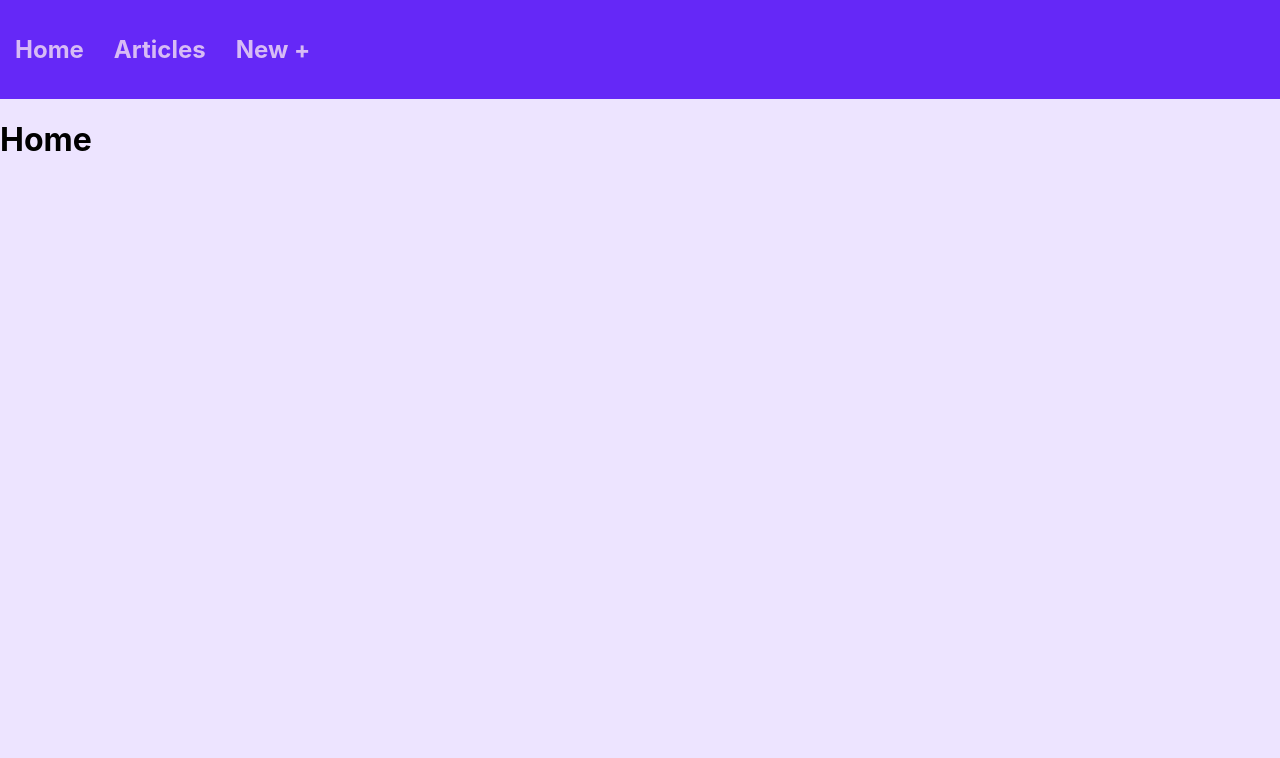
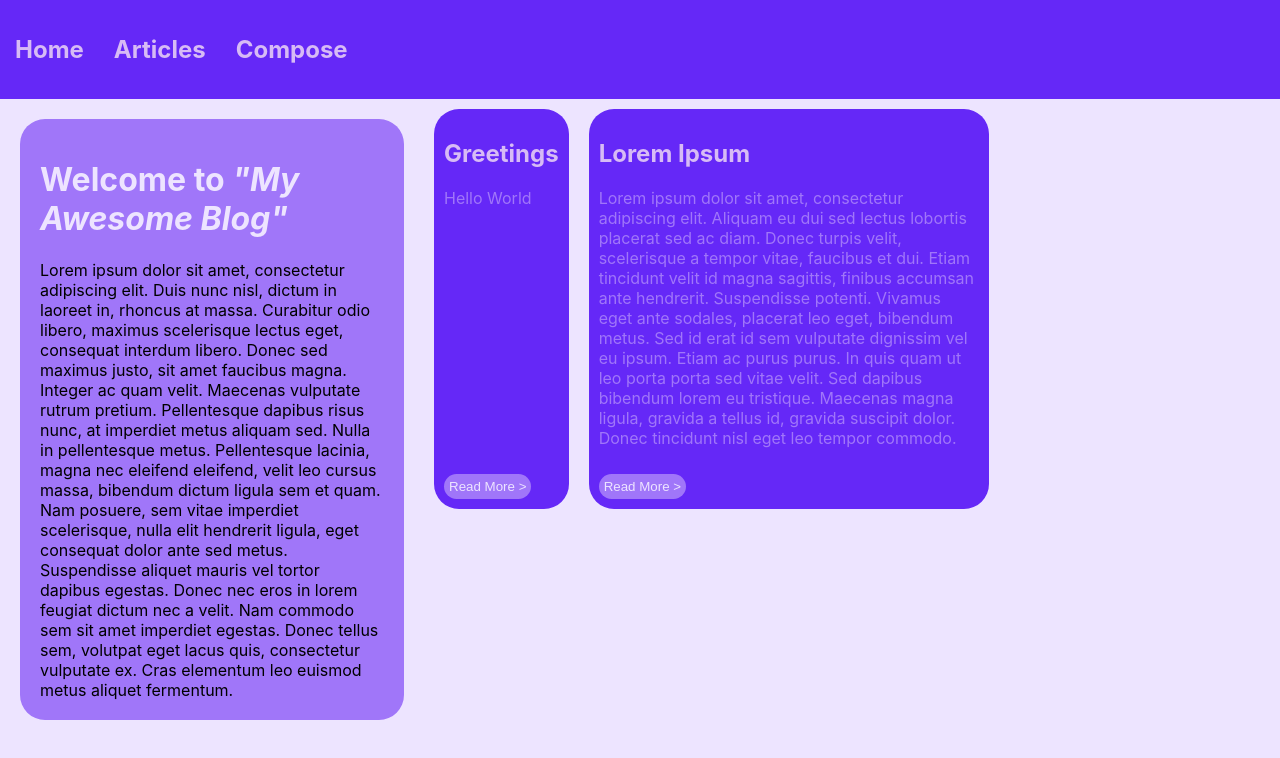
Before and after one commit to Galammar/Blog-Project, a Next.js app: page / in a window 1280 px wide. Shown: the top 758 px of the page. Built offline with nearby package versions, Linux system fonts and the light colour scheme.

Commit message:
home + compose (previously 'new +', malfatcturing)

```diff
--- a/pages/index.js
+++ b/pages/index.js
@@ -6,11 +6,16 @@ import React from 'react';
 export default function Home() {
   let [currentPage, setCurrentPage] = useState('');
   let [viewingArticleID, setViewingArticleID] = useState(1);
-  const [inputValue, setInputValue] = useState('');
+  const [newTitle, setNewTitle] = useState('');
+  const [newContent, setNewContent] = useState('');
 
-  const handleChange = (event) => {
-    setInputValue(event.target.value);
-  };
+  let [anouncements, setAnouncements] = useState([
+    {
+      title: 'Welcome to <i>"My Awesome Blog"</i>',
+      content:
+        'Lorem ipsum dolor sit amet, consectetur adipiscing elit. Duis nunc nisl, dictum in laoreet in, rhoncus at massa. Curabitur odio libero, maximus scelerisque lectus eget, consequat interdum libero. Donec sed maximus justo, sit amet faucibus magna. Integer ac quam velit. Maecenas vulputate rutrum pretium. Pellentesque dapibus risus nunc, at imperdiet metus aliquam sed. Nulla in pellentesque metus. Pellentesque lacinia, magna nec eleifend eleifend, velit leo cursus massa, bibendum dictum ligula sem et quam. Nam posuere, sem vitae imperdiet scelerisque, nulla elit hendrerit ligula, eget consequat dolor ante sed metus. Suspendisse aliquet mauris vel tortor dapibus egestas. Donec nec eros in lorem feugiat dictum nec a velit. Nam commodo sem sit amet imperdiet egestas. Donec tellus sem, volutpat eget lacus quis, consectetur vulputate ex. Cras elementum leo euismod metus aliquet fermentum.',
+    },
+  ]);
   let [library, setLibrary] = useState([
     {
       title: 'Greetings',
@@ -77,16 +82,26 @@ export default function Home() {
           <h2 onClick={() => setCurrentPage('articles')}>Articles</h2>
         </span>
         <span className={styles.navBarElements}>
-          <h2 onClick={() => setCurrentPage('new')}>New +</h2>
+          <h2 onClick={() => setCurrentPage('new')}>Compose</h2>
         </span>
+      </div>
+    );
+  }
+
+  function Anouncement({ anouncement }) {
+    return (
+      <div className={styles.anouncementBox}>
+        <h1 dangerouslySetInnerHTML={{ __html: anouncement.title }}></h1>
+        <div dangerouslySetInnerHTML={{ __html: anouncement.content }}></div>
       </div>
     );
   }
 
   function Homepage() {
     return (
-      <div>
-        <h1>Home</h1>
+      <div className={styles.homeBody}>
+        <Anouncement anouncement={anouncements[anouncements.length - 1]} />
+        <Diary />
       </div>
     );
   }
@@ -102,20 +117,35 @@ export default function Home() {
   function New() {
     return (
       <div className={styles.parentViewer}>
-        <input
-          type="text"
-          placeholder="Title"
-          value={inputValue}
-          onChange={handleChange}
-        />
+        <input type="text" id="title" placeholder="Title" />
+        <br />
+        <textarea
+          name=""
+          id="preface"
+          className={styles.textareaSmall}
+          placeholder="A small preface for your article"
+        ></textarea>
         <br />
         <textarea
           className={styles.textarea}
           name=""
-          id=""
+          id="content"
           placeholder="<h2>Content</h2>"
         ></textarea>
-        <button className={styles.mediumButtonDownLeft}>{'Done >'}</button>
+        <button
+          className={styles.mediumButtonDownLeft}
+          onClick={() => {
+            setNewTitle(document.getElementById('title').value);
+            setNewContent(document.getElementById('content').value);
+            library.push({
+              title: newTitle,
+              content: newContent,
+              preface: document.getElementById('preface').value,
+            });
+          }}
+        >
+          {'Done >'}
+        </button>
       </div>
     );
   }
--- a/styles/Home.module.css
+++ b/styles/Home.module.css
@@ -7,6 +7,7 @@
 .diary {
   display: flex;
   flex-direction: row;
+  flex-wrap: wrap;
 }
 
 .article {
@@ -100,3 +101,34 @@
   max-width: 100%;
   height: 500px;
 }
+
+.awesomeBlog {
+  border-bottom: 2px solid #6528f7;
+  font-style: italic;
+  color: #6528f7;
+}
+
+.anouncementBox {
+  background-color: #a076f9;
+  width: 30%;
+  height: 100%;
+  display: inline-block;
+  border-radius: 25px;
+  padding: 20px;
+  margin: 20px;
+}
+
+.anouncementBox h1 {
+  color: #ede4ff;
+}
+
+.homeBody {
+  display: flex;
+  flex-wrap: nowrap;
+}
+
+.textareaSmall {
+  min-width: 100%;
+  max-width: 100%;
+  height: 100px;
+}
```
